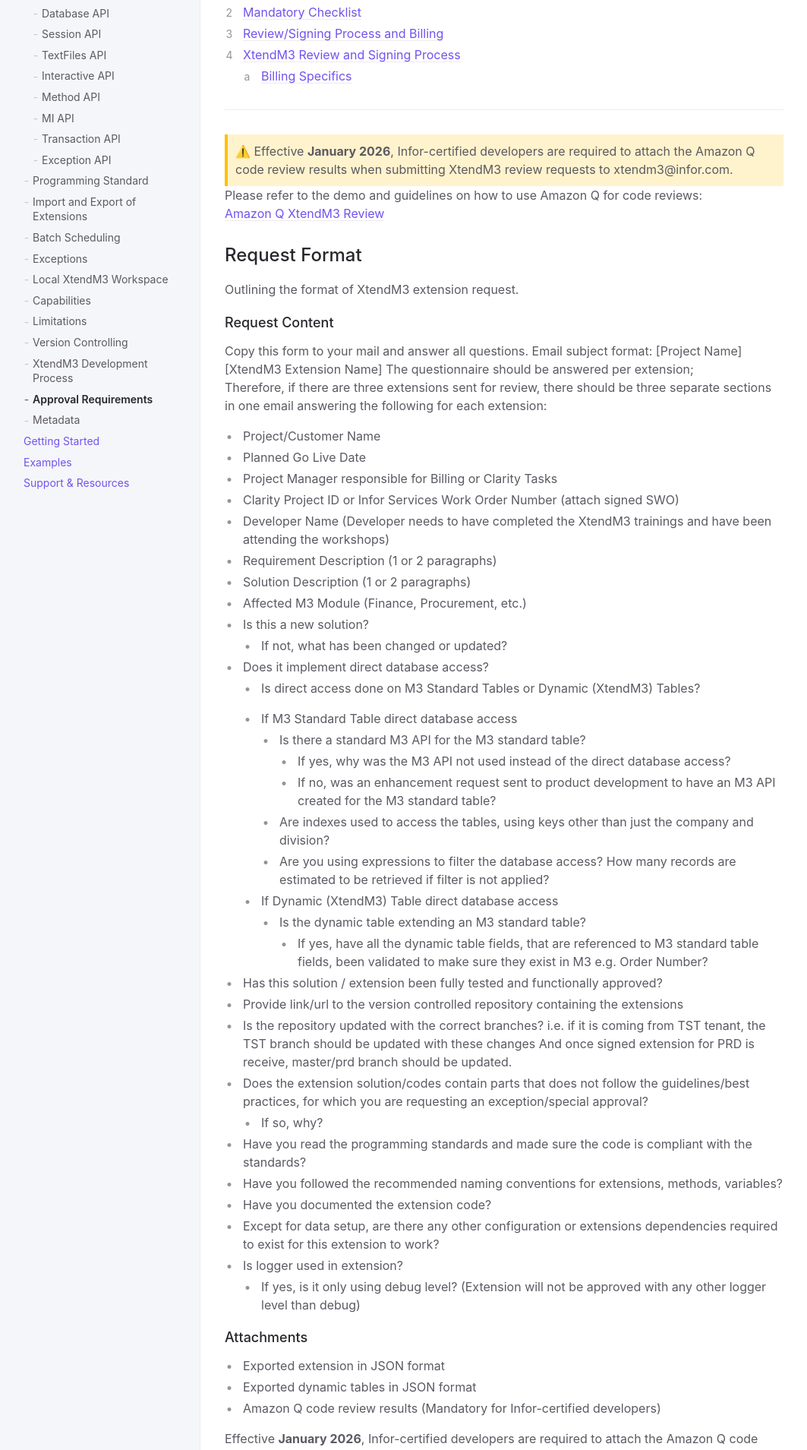
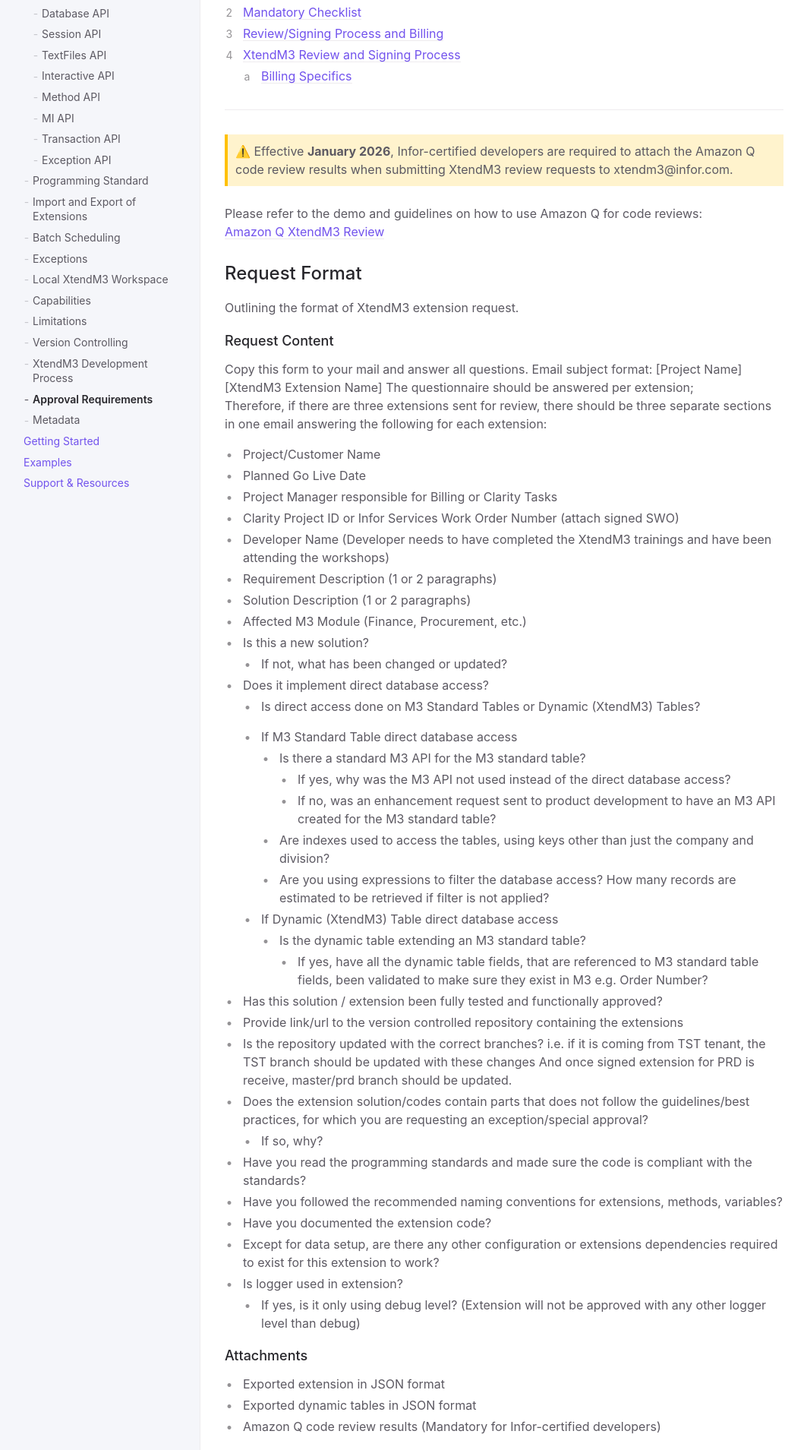
Before and after one commit to infor-cloud/xtendm3, a Jekyll site: the page built from docs/documentation/approval-requirements.md, in a window 1280 px wide. Shown: the part 408-2317 px from the top of the page at 76% size, without its empty margins (108-1171 px from the left). Built offline with Jekyll 4.4.1, drawn with Linux system fonts in a browser that asks for light colours.

```diff
--- a/docs/documentation/approval-requirements.md
+++ b/docs/documentation/approval-requirements.md
@@ -22,9 +22,9 @@ Once all the information below is ready and the extension has been tested, send
 <div style="background-color: #fff3cd; padding: 10px; border-left: 4px solid #ffc107;">
 ⚠️ Effective <strong>January 2026</strong>, Infor-certified developers are required to attach the Amazon Q code review results when submitting XtendM3 review requests to xtendm3@infor.com. </div>
 
-Please refer to the demo and guidelines on how to use Amazon Q for code reviews:
+<br />Please refer to the demo and guidelines on how to use Amazon Q for code reviews:
 [Amazon Q XtendM3 Review](https://inforonline.sharepoint.com/sites/M3TechnicalGDS/Shared%20Documents/Forms/AllItems.aspx?csf=1&web=1&e=E7qsDq&ovuser=457d5685%2D0467%2D4d05%2Db23b%2D8f817adda47c%2CJeanMarie%2ECarreon%40infor%2Ecom&CID=b9d0eb6d%2D3c33%2D4cea%2Db5d4%2D3b148d48d699&cidOR=SPO&FolderCTID=0x0120000195727F2E06FD4C91686EE5706E6D37&id=%2Fsites%2FM3TechnicalGDS%2FShared%20Documents%2FGeneral%2FGenAI%2FAmazon%20Q%20Xtendm3%20Review)
-
+<br />
 
 ## Request Format
 Outlining the format of XtendM3 extension request.
```
